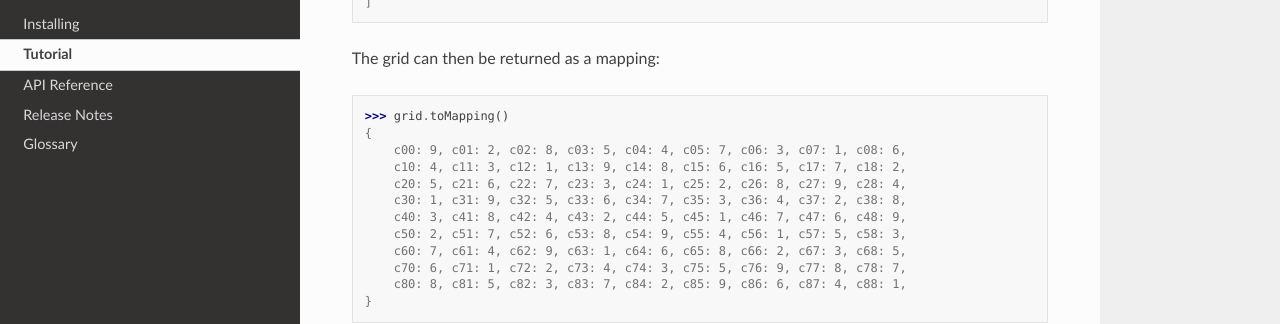
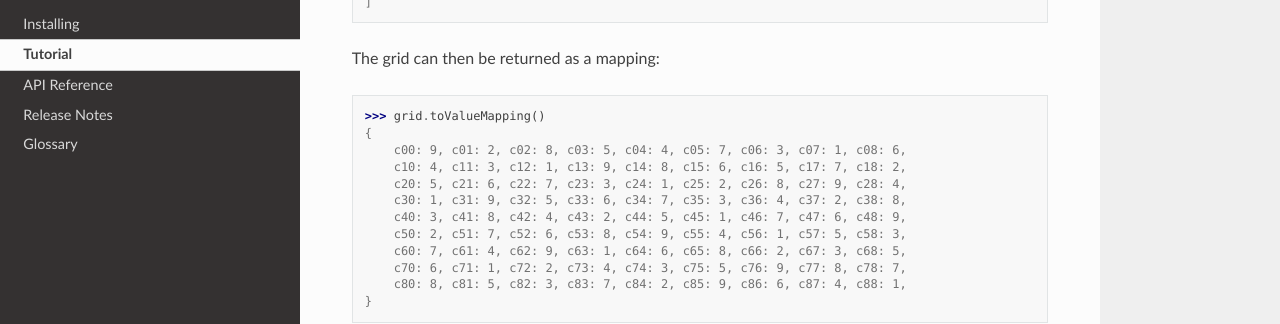
Before and after one commit to buddly27/sudoku-javascript, a Sphinx documentation site: the page built from doc/tutorial.rst, in a window 1280 px wide and 900 px high, scrolled down 1888 px. Shown: the part 151-475 px from the top of the window. Built offline with Sphinx 7.4.7 and the Read the Docs theme 2.0.0, drawn with Linux system fonts in a browser that asks for light colours.

Commit message:
Fix tutorial

```diff
--- a/doc/tutorial.rst
+++ b/doc/tutorial.rst
@@ -79,7 +79,7 @@ The solver keep track of the strategies used to solve the grid::
 
 The grid can then be returned as a mapping::
 
-    >>> grid.toMapping()
+    >>> grid.toValueMapping()
     {
         c00: 9, c01: 2, c02: 8, c03: 5, c04: 4, c05: 7, c06: 3, c07: 1, c08: 6,
         c10: 4, c11: 3, c12: 1, c13: 9, c14: 8, c15: 6, c16: 5, c17: 7, c18: 2,
```
